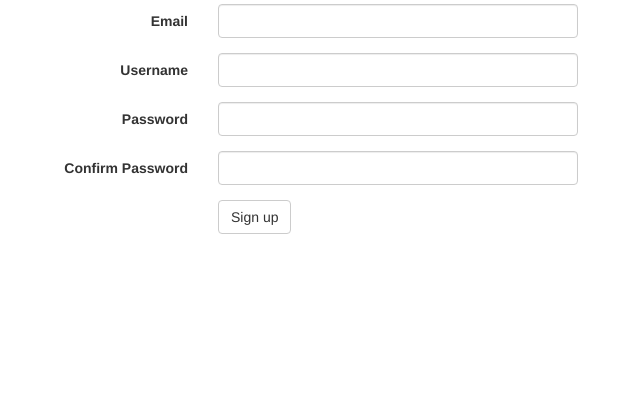
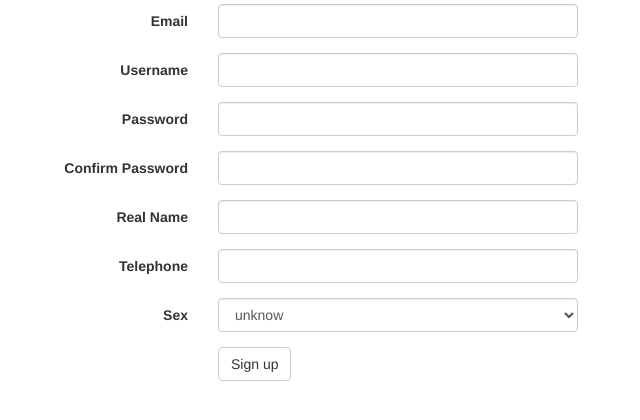
Before and after one commit to CodeBall/Eorzea, a Flask app: page /auth/register in a window 1280 px wide. Shown: the part 146-566 px from the top of the page, without its empty margins (242-882 px from the left). Run offline with Flask 2, Linux system fonts and the light colour scheme; some libraries are stand-ins or nearby versions.

Commit message:
add user fields ,and

```diff
--- a/eorzea/forms/auth.py
+++ b/eorzea/forms/auth.py
@@ -2,6 +2,7 @@ from flask_wtf import Form
 from wtforms.fields import StringField
 from wtforms.fields import PasswordField
 from wtforms.fields import BooleanField
+from wtforms.fields import SelectField
 from wtforms.validators import DataRequired
 from wtforms.validators import ValidationError
 from wtforms.validators import Email
@@ -9,7 +10,7 @@ from wtforms.validators import Length
 from wtforms.validators import Regexp
 from wtforms.validators import EqualTo
 
-
+from eorzea.const import SexMapping
 from eorzea.services import UserService
 
 
@@ -43,6 +44,17 @@ class RegisterForm(Form):
                                          Length(6, 20),
                                          EqualTo('confirm_password', message='Passwords must match')])
     confirm_password = PasswordField(validators=[DataRequired(), Length(6, 20)])
+    real_name = StringField(validators=[Length(max=128)])
+    telephone = StringField(validators=[DataRequired()])
+    sex = SelectField(
+        choices=[
+            (SexMapping.SEX_UNKNOW, "unknow"),
+            (SexMapping.SEX_MAN, "man"),
+            (SexMapping.SEX_WOMAN, "woman")
+        ],
+        default="unknow",
+        coerce=int
+    )
 
     def validate_email(self, field):
         user = UserService.get_user_by_email(field.data)
--- a/eorzea/models/user.py
+++ b/eorzea/models/user.py
@@ -1,5 +1,6 @@
 from flask_login import UserMixin
 
+from eorzea.const import SexMapping
 from eorzea.extensions import db
 from eorzea.extensions import qiniu
 
@@ -11,6 +12,9 @@ class UserModel(db.Model, UserMixin):
     username = db.Column(db.String(20), unique=True, nullable=False, index=True)
     password_hash = db.Column(db.String(128))
     email = db.Column(db.String(128), unique=True, index=True)
+    real_name = db.Column(db.String(128))
+    telephone = db.Column(db.String(11), nullable=False)
+    sex = db.Column(db.SmallInteger, default=SexMapping.SEX_UNKNOW)
     address = db.Column(db.String(256))
     avatar_url = db.Column(db.String(128))
     is_active = db.Column(db.Boolean, default=True, nullable=False)  # 账号状态
--- a/eorzea/services/user.py
+++ b/eorzea/services/user.py
@@ -45,8 +45,8 @@ class UserService:
         return user
 
     @classmethod
-    def create_user(cls, username, email, password):
-        user = UserModel(username=username, email=email)
+    def create_user(cls, username, email, password, telephone, sex, real_name=None):
+        user = UserModel(username=username, email=email, telephone=telephone, sex=sex, real_name=real_name)
         db.session.add(user)
         db.session.commit()
         cls.set_password(user.id, password)
--- a/eorzea/templates/auth/register.html
+++ b/eorzea/templates/auth/register.html
@@ -37,6 +37,27 @@
       {{ field_error(form.confirm_password) }}
     </div>
     <div class="form-group">
+      {{ form.real_name.label(class="col-sm-4 control-label") }}
+      <div class="col-sm-4">
+        {{ form.real_name(class="form-control") }}
+      </div>
+      {{ field_error(form.real_name) }}
+    </div>
+    <div class="form-group">
+      {{ form.telephone.label(class="col-sm-4 control-label") }}
+      <div class="col-sm-4">
+        {{ form.telephone(class="form-control") }}
+      </div>
+      {{ field_error(form.telephone) }}
+    </div>
+    <div class="form-group">
+      {{ form.sex.label(class="col-sm-4 control-label") }}
+      <div class="col-sm-4">
+        {{ form.sex(class="form-control") }}
+      </div>
+      {{ field_error(form.sex) }}
+    </div>
+    <div class="form-group">
       <div class="col-sm-offset-4 col-sm-4">
         <button type="submit" class="btn btn-default">Sign up</button>
       </div>
--- a/eorzea/views/auth.py
+++ b/eorzea/views/auth.py
@@ -35,7 +35,14 @@ def login():
 def register():
     form = RegisterForm()
     if form.validate_on_submit():
-        user = UserService.create_user(form.username.data, form.email.data, form.password.data)
+        user = UserService.create_user(
+            form.username.data,
+            form.email.data,
+            form.password.data,
+            form.telephone.data,
+            form.sex.data,
+            form.real_name.data
+        )
         login_user(user)
         return redirect(url_for('index.index'))
     return render_template('auth/register.html', form=form)
```
Also changed, not shown: alembic/076ab23c83e3_add_user_fields_and.py (added, +32 -0 lines), eorzea/admin/user.py (+12 -1 lines), eorzea/const.py (added, +14 -0 lines).
